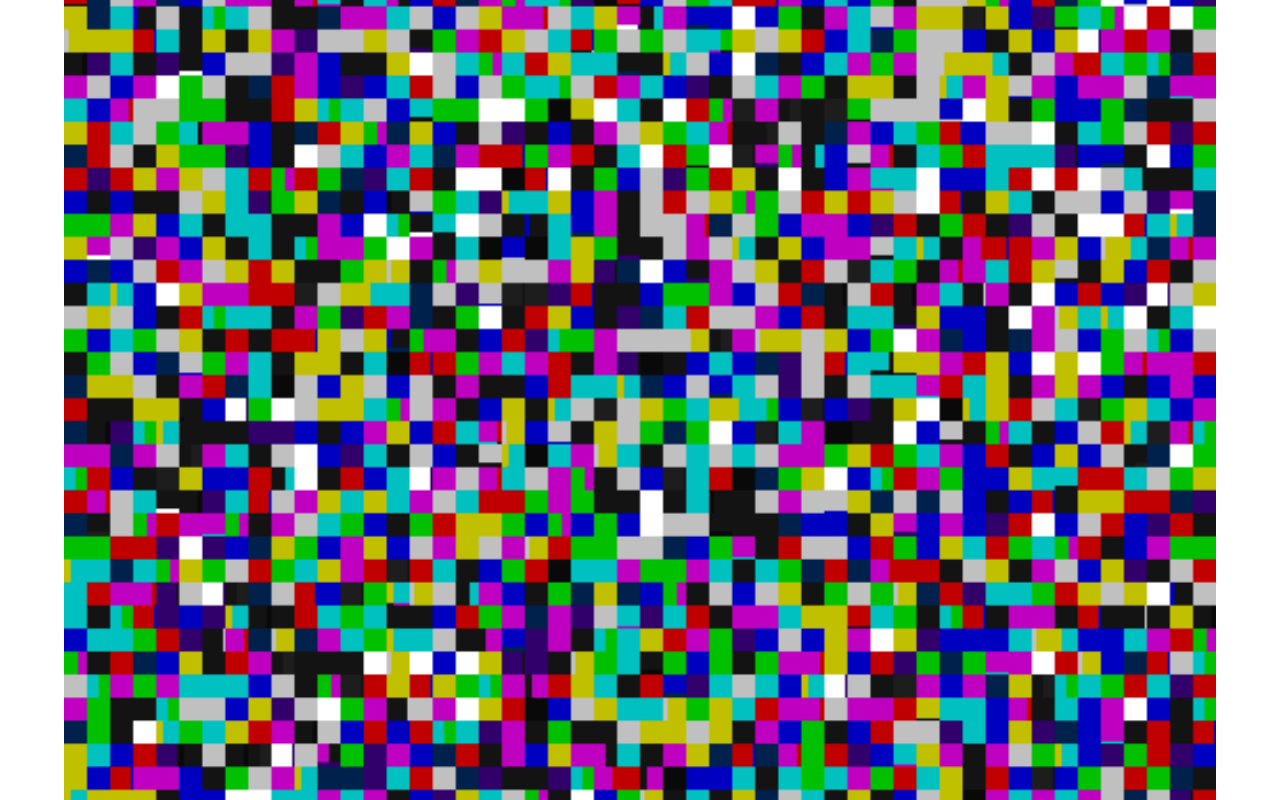
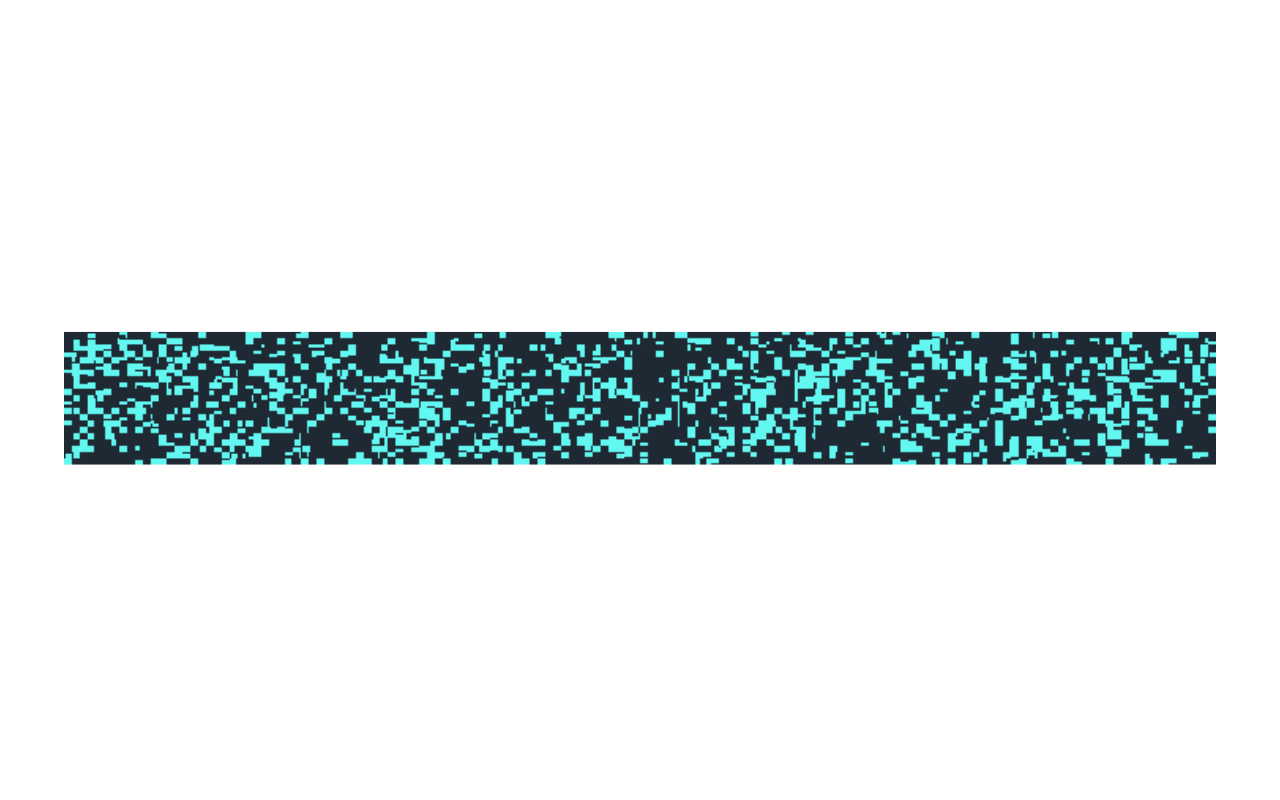
Before and after one commit to TomRaybould/PixelSorter, a React (Create React App) app: page / in a window 1280 px wide. Shown: the top 800 px of the page. Built offline with nearby package versions, Linux system fonts and the light colour scheme.

Commit message:
Back to pixel sorter logo

```diff
--- a/src/Logo.js
+++ b/src/Logo.js
@@ -7,8 +7,8 @@ class Logo extends Component {
         return (
             <div className="logo">
                 <PixelSorter
-                    imageFileUrl = 'color_bars.png'
-                    algo = "quickSort"
+                    imageFileUrl = 'pixel-sorter-logo.png'
+                    algo = "heapSort"
                     loop = {true}
                     scramble = {true}
                     afterSortDelay = {1000}/>
--- a/src/pixel-sorter-component/PixelSortCanvasDrawer.js
+++ b/src/pixel-sorter-component/PixelSortCanvasDrawer.js
@@ -15,8 +15,8 @@ class PixelSortCanvasDrawer {
         this.pixels = [];
         this.drawBuffer = new Queue();
         this.shouldScramble = true;
-        this.pixelWidth = 10;
-        this.pixelHeight = 10;
+        this.pixelWidth = 5;
+        this.pixelHeight = 4;
     }
 
     drawImage = () => {
@@ -60,7 +60,7 @@ class PixelSortCanvasDrawer {
             this.pixels.push(pixel);
         }
 
-        this.swapsPerFrameMax = pixelArrLength * .001;
+        this.swapsPerFrameMax = pixelArrLength * .01;
 
         this.scramble();
         this.startRedraw();
```
